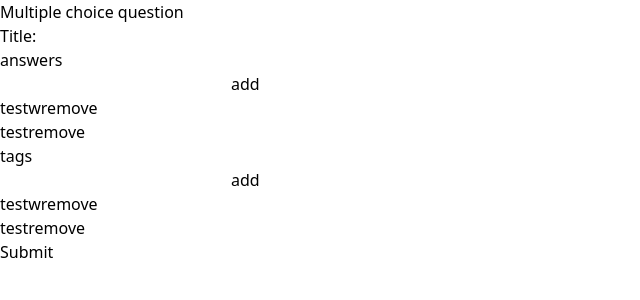
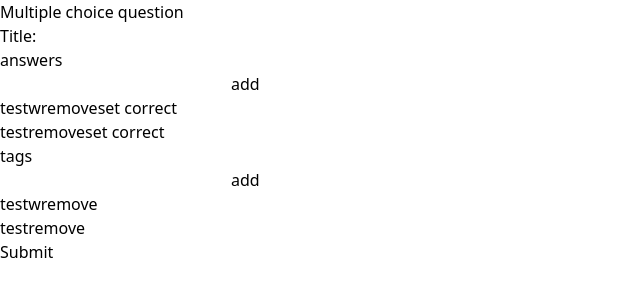
Before and after one commit to JorritScholten/OCAQuizApp, a React (Vite) app in the folder frontend/: page /question/m in a window 1280 px wide. Shown: the top 300 px of the page, without its empty margins (0-640 px from the left). Built offline with nearby package versions, Linux system fonts and the light colour scheme.

Commit message:
implemented system for selecting correct answer

```diff
--- a/frontend/src/pages/question/multipleChoice/newAnswerList.jsx
+++ b/frontend/src/pages/question/multipleChoice/newAnswerList.jsx
@@ -2,6 +2,7 @@ import React, { useState } from "react";
 
 export default function NewAnswerList({ answers, handleChange }) {
   const [newAnswer, setNewAnswer] = useState("");
+  const [correctAnswer, setCorrectAnswer] = useState("");
 
   function add(event) {
     event.preventDefault();
@@ -19,7 +20,7 @@ export default function NewAnswerList({ answers, handleChange }) {
   }
 
   const remove = (answer) => {
-    let tempAnwers = tags;
+    let tempAnwers = answers;
     let resAnswers = tempAnwers.filter((item) => item != answer);
 
     handleChange(resAnswers);
@@ -43,10 +44,15 @@ export default function NewAnswerList({ answers, handleChange }) {
         {answers.map((item) => {
           return (
             <AnswerInput
+            className="flex flex-row justify-between"
               key={item}
               value={item}
-              removehandler={(e) => {
+              isCorrect={item === correctAnswer}
+              removeandler={(e) => {
                 remove(e);
+              }}
+              setCorrectHandler={(e) => {
+                setCorrectAnswer(e);
               }}
             ></AnswerInput>
           );
@@ -55,18 +61,39 @@ export default function NewAnswerList({ answers, handleChange }) {
     </div>
   );
 }
-function AnswerInput({ value, removehandler }) {
+function AnswerInput({ value, isCorrect, setCorrectHandler, removeHandler }) {
   return (
     <div>
       <span>{value}</span>
       <button
+      className="text-center p-1 bg-slate-500 m-1 rounded-full"
         onClick={(event) => {
           event.preventDefault();
-          removehandler(value);
+          removeHandler(value);
         }}
       >
         remove
       </button>
+      {isCorrect ? (
+        <button
+          className="bg-green-300 text-center p-1 m-1 rounded-full"
+          onClick={(e) => {
+            e.preventDefault();
+          }}
+        >
+          correct
+        </button>
+      ) : (
+        <button
+          className="bg-red-300 text-center p-1 m-1 rounded-full"
+          onClick={(e) => {
+            e.preventDefault();
+            setCorrectHandler(value);
+          }}
+        >
+          set correct
+        </button>
+      )}
     </div>
   );
 }
```
